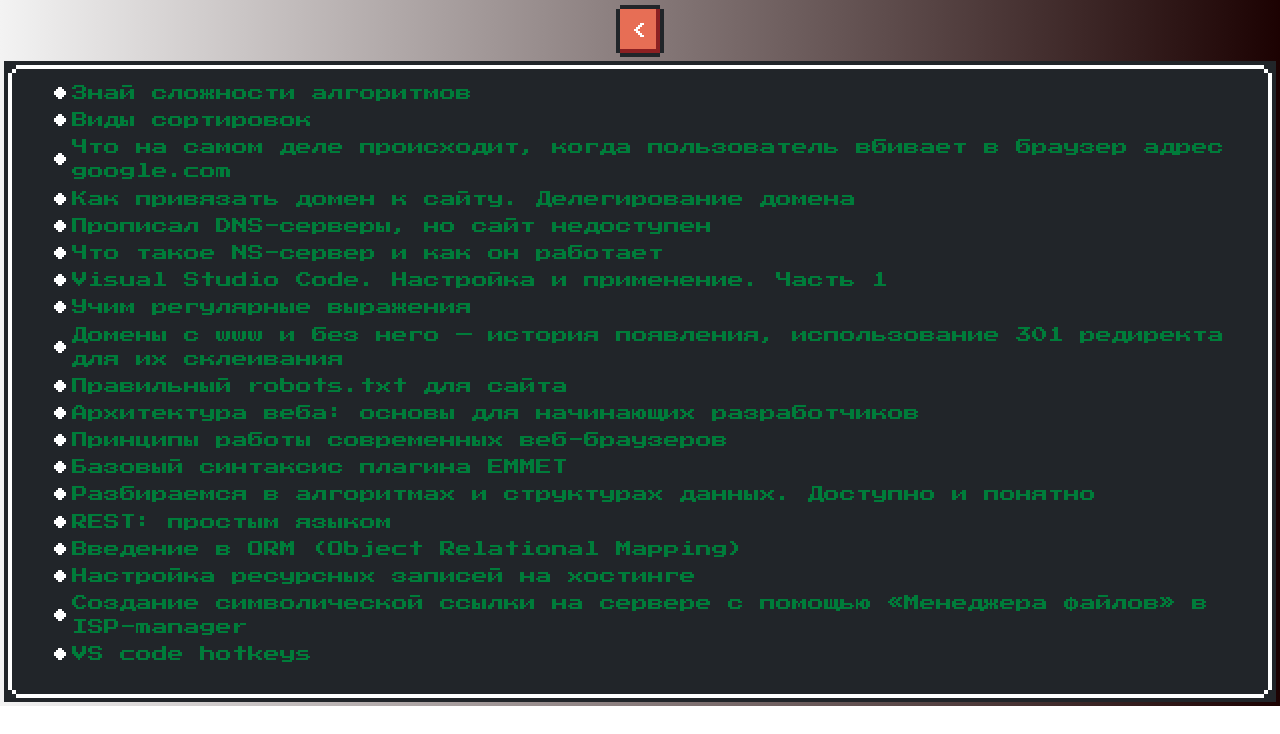
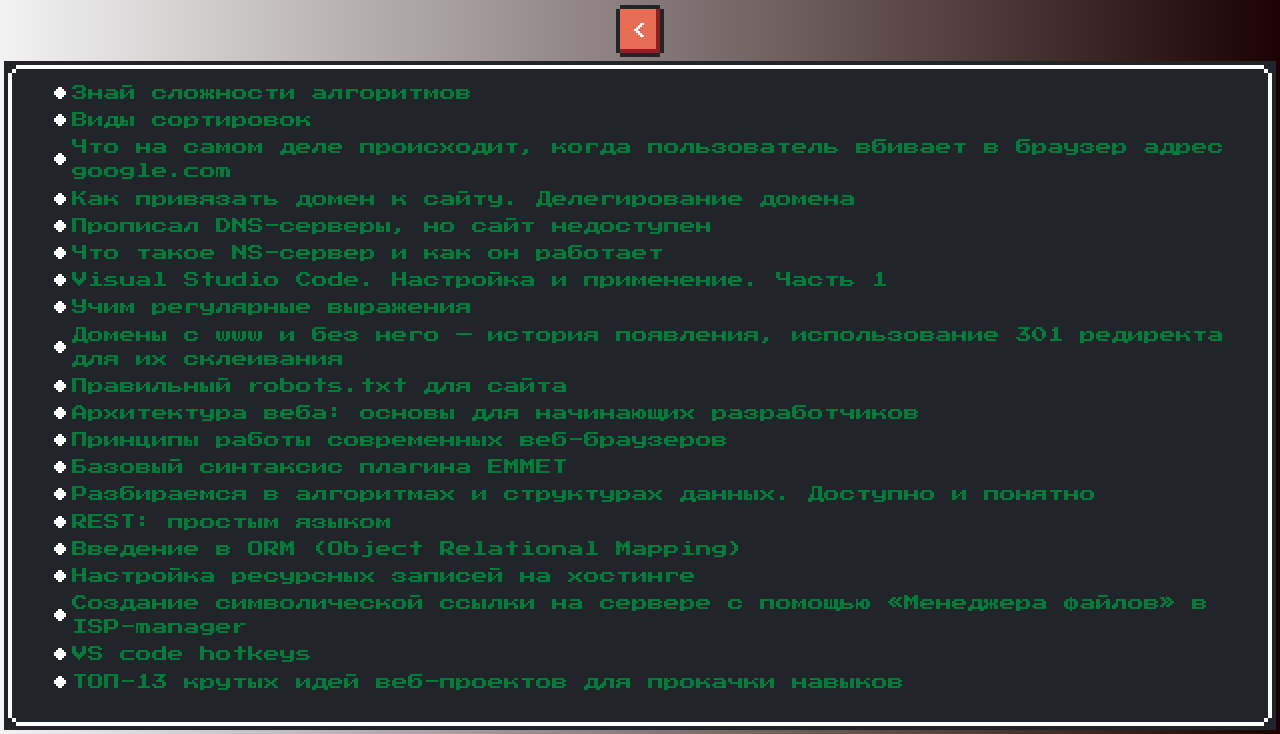
Before and after one commit to armandupe/web-dev-links, a plain HTML site: page web/links.html in a window 1280 px wide. Shown: the part 123-857 px from the top of the page. Before the commit the page ends 829 px from the top, so only its background shows below. Drawn offline with nearby package versions, Linux system fonts and the light colour scheme.

Commit message:
Update links.html

```diff
--- a/web/links.html
+++ b/web/links.html
@@ -34,6 +34,7 @@
             <li><a class="link" href="https://www.reg.ru/support/dns/Nastroika-zony/upravlenie-dns-zapisyami-a-mx-txt-cname">Настройка ресурсных записей на хостинге</a></li>
             <li><a class="link" href="https://mb4.ru/programms/programs-for-hosting/isp-manager/274-create-symlink-isp-manager.html">Создание символической ссылки на сервере с помощью «Менеджера файлов» в ISP-manager</a></li>
             <li><a class="link" href="https://tproger.ru/articles/useful-hotkeys-for-vs-code/">VS code hotkeys</a></li>
+            <li><a class="link" href="https://proglib.io/p/web-projects">ТОП-13 крутых идей веб-проектов для прокачки навыков</a></li>
         </ul>
     </div>
     </div>
```
